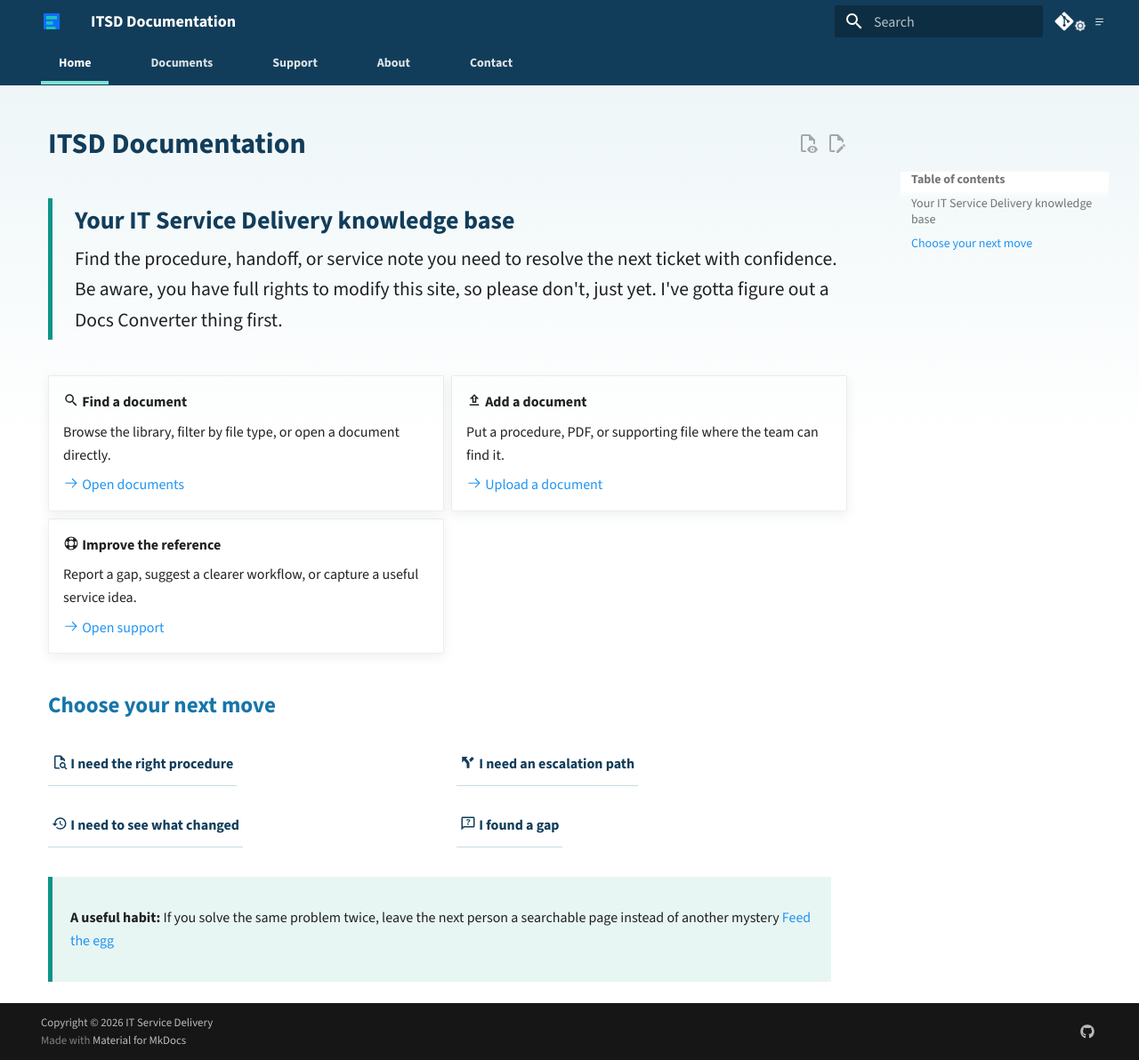
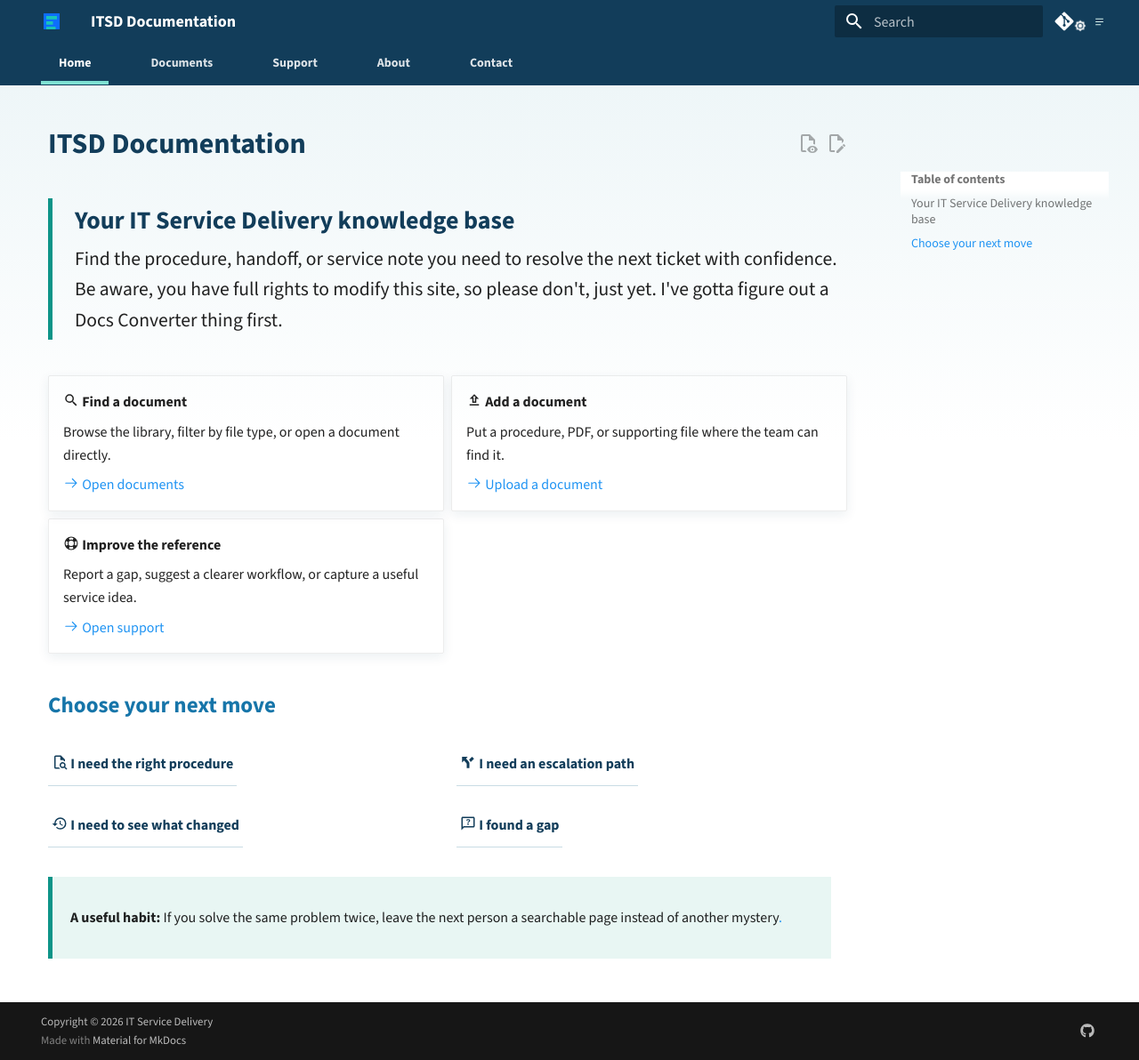
Before and after one commit to dgooding/mkdocs-basic, an MkDocs documentation site: the page built from docs/index.md, in a window 1280 px wide and 1192 px high. Shown: the whole window at 89% size. Built offline with MkDocs 1.6.1 and Material for MkDocs 9.7.7, drawn with Linux system fonts in a browser that asks for light colours; comment, search, counter and statistics services are not loaded.

Commit message:
docs: auto-update 2026-08-27 01:09:51

```diff
--- a/docs/index.md
+++ b/docs/index.md
@@ -53,6 +53,6 @@ Be aware, you have full rights to modify this site, so please don't, just yet. I
 
 <div class="itsd-status" markdown>
 
-**A useful habit:** If you solve the same problem twice, leave the next person a searchable page instead of another mystery [Feed the egg](https://egggame.org/)
+**A useful habit:** If you solve the same problem twice, leave the next person a searchable page instead of another mystery[.](https://egggame.org/)
 
 </div>
```
